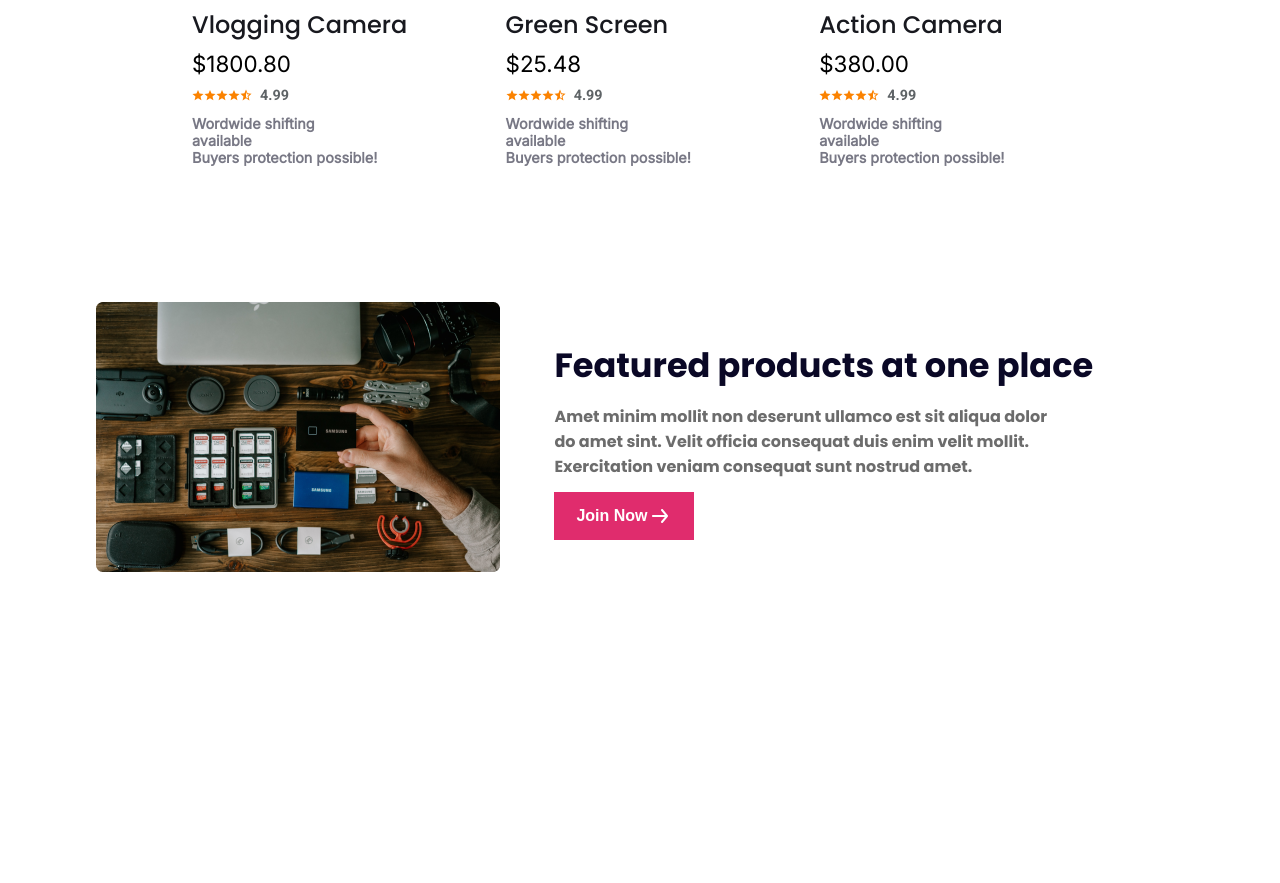
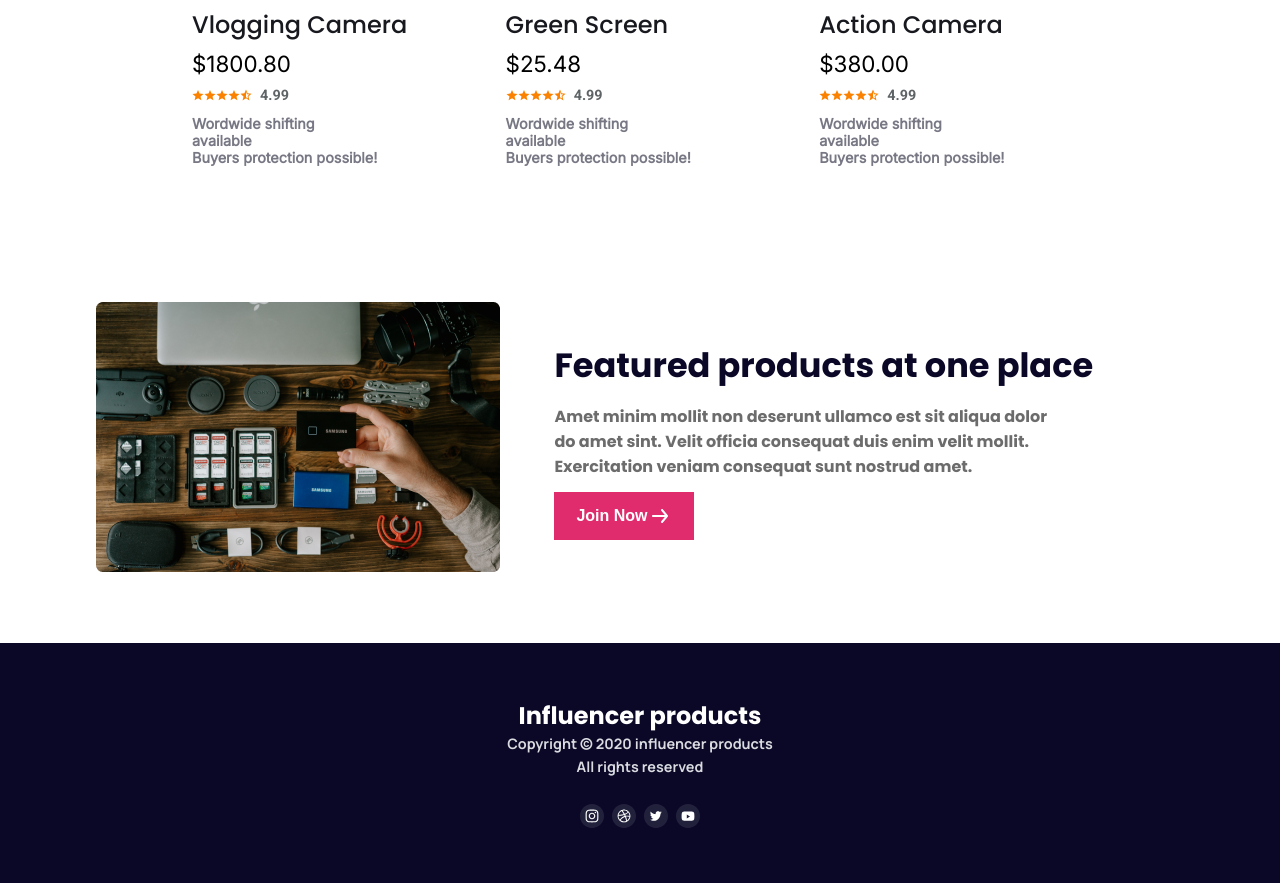
Before and after one commit to Mehedi0101/Influencer-Gears, a plain HTML site: page index.html in a window 1280 px wide. Shown: the part 2065-2948 px from the top of the page. Before the commit the page ends 2644 px from the top, so only its background shows below. Drawn offline with Linux system fonts and the light colour scheme.

Commit message:
footer added

```diff
--- a/index.html
+++ b/index.html
@@ -162,6 +162,13 @@
         </section>
     </main>
 
+    <!-- footer started -->
+    <footer>
+        <h2 class="footer-title">Influencer products</h2>
+        <p class="footer-text">Copyright © 2020  influencer products</p>
+        <p class="footer-text">All rights reserved</p>
+        <div class="footer-logo-container"><img src="icons/Instagram.svg" alt=""><img src="icons/Dribbble.svg" alt=""><img src="icons/Twitter.svg" alt=""><img src="icons/Youtube.svg" alt=""></div>
+    </footer>
     </body>
 </body>
 
--- a/styles/index.css
+++ b/styles/index.css
@@ -176,18 +176,11 @@ body{
 /* featured styles */
 .featured-container{
     width: 85%;
-    margin: 20% auto 0%;
+    margin: 20% auto 5%;
     display: flex;
     gap: 5%;
     justify-content: space-between;
     align-items: center;
-}
-
-/* .featured-img{
-    width: 30%;
-} */
-
-.featured-info{
 }
 
 .featured-title{
@@ -203,3 +196,39 @@ body{
     font-weight: 700;
     font-size: 1rem;
 }
+
+/* footer styles */
+footer{
+    background-color: #0A0826;
+    height: 30vh;
+    display: flex;
+    flex-direction: column;
+    align-items: center;
+    justify-content: center;
+    text-align: center;
+}
+
+.footer-title{
+    font-size: 1.5rem;
+    color: white;
+}
+
+.footer-text{
+    color: #D9DBE1;
+    font-family: 'Manrope', sans-serif;
+    font-size: 0.9rem;
+    font-weight: 700;
+    line-height: 1.4rem;
+}
+
+.footer-logo-container{
+    margin-top: 2%;
+    display: flex;
+    justify-content: space-around;
+    gap: 1%;
+    width: 10%;
+}
+
+.footer-logo-container img{
+    padding: 0% 1%;
+}
--- a/styles/media-query.css
+++ b/styles/media-query.css
@@ -72,6 +72,10 @@
         flex-direction: column-reverse;
     }
 
+    .banner-title{
+        font-size: 2.2rem;
+    }
+
     .nav-container{
         width: 100%;
     }
```
Also changed, not shown: icons/Dribbble.svg (added), icons/Instagram.svg (added), icons/Twitter.svg (added), icons/Youtube.svg (added).
